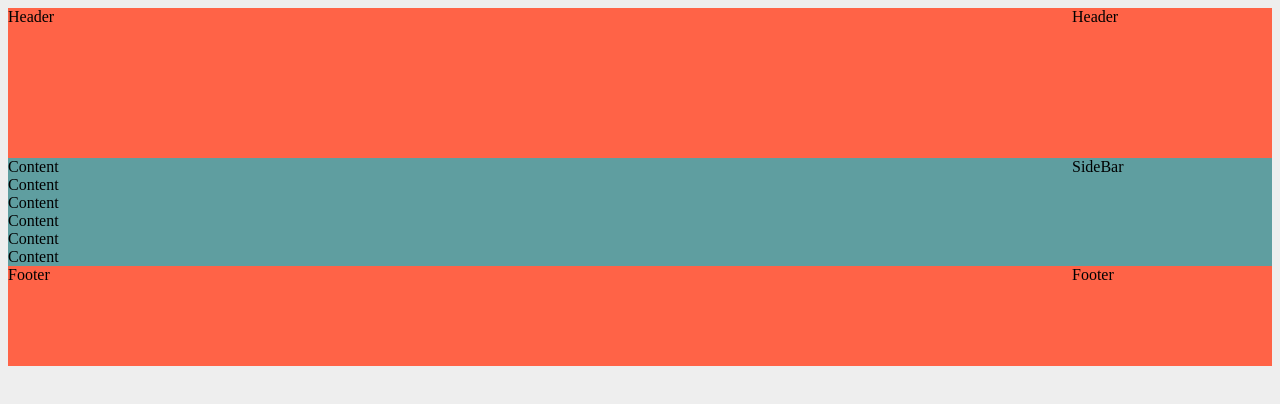
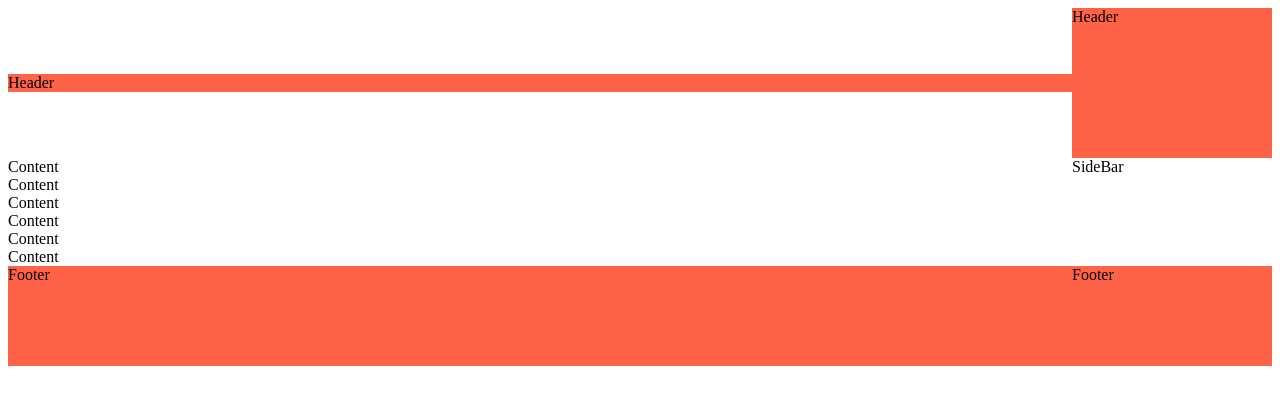
Before and after one commit to agespinosa/hjc, a plain HTML site: page 053-Grillas/index.html in a window 1280 px wide. Drawn offline with Linux system fonts and the light colour scheme.

Commit message:
grillas alinear filas y columnas de un elemento

```diff
--- a/053-Grillas/index.html
+++ b/053-Grillas/index.html
@@ -10,7 +10,7 @@
 </head>
 <body>
     <div class="grid">
-        <div class="red">Header</div>
+        <div class="red item-1">Header</div>
         <div class="red">Header</div>
         <div class="blue">
             <div>Content</div>
--- a/053-Grillas/main.css
+++ b/053-Grillas/main.css
@@ -1,3 +1,7 @@
+body {
+
+}
+
 .grid{
     display: grid;
     grid-template-areas: "header header"
@@ -5,14 +9,15 @@
                          "footer footer";
     grid-template-rows: 150px 1fr 100px;
     grid-template-columns: 1fr 200px;
+    justify-items: stretch;
+    align-items: stretch;
+}
 
-}
-body {
-    background-color: #eee;
-}
-.red{
+.red {
     background-color: tomato;
 }
-.blue{
-    background-color: cadetblue;
+
+.item-1{
+    justify-self: stretch;
+    align-self: center;
 }
```
